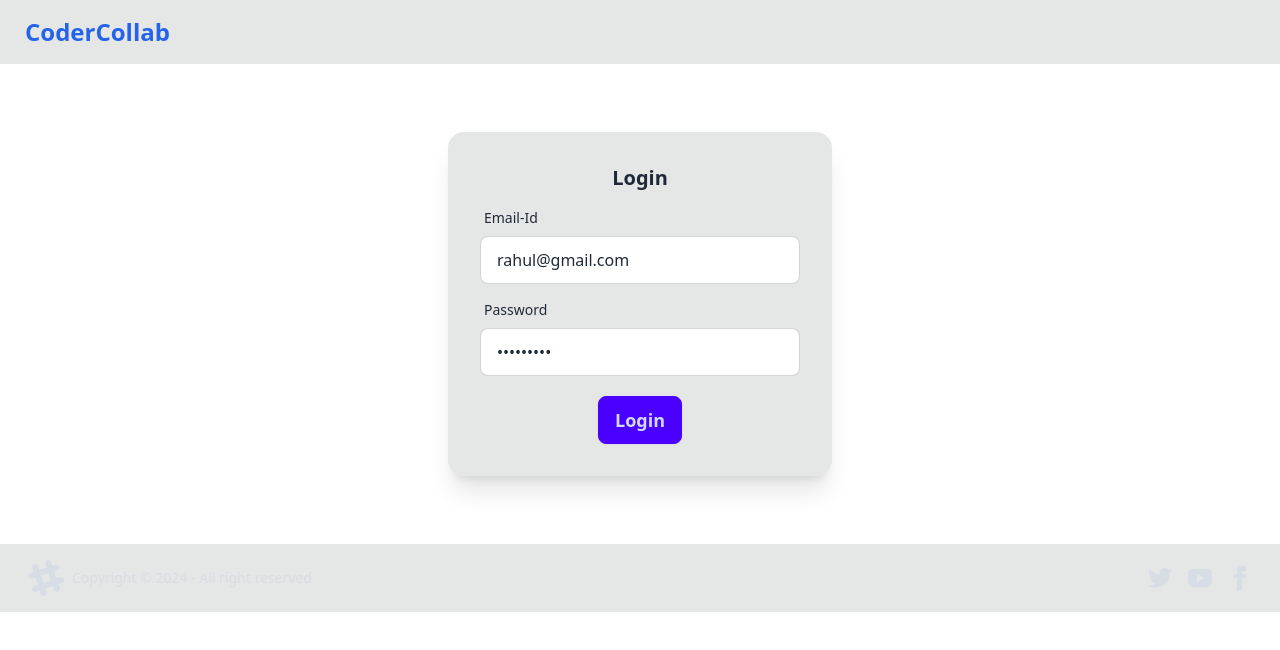
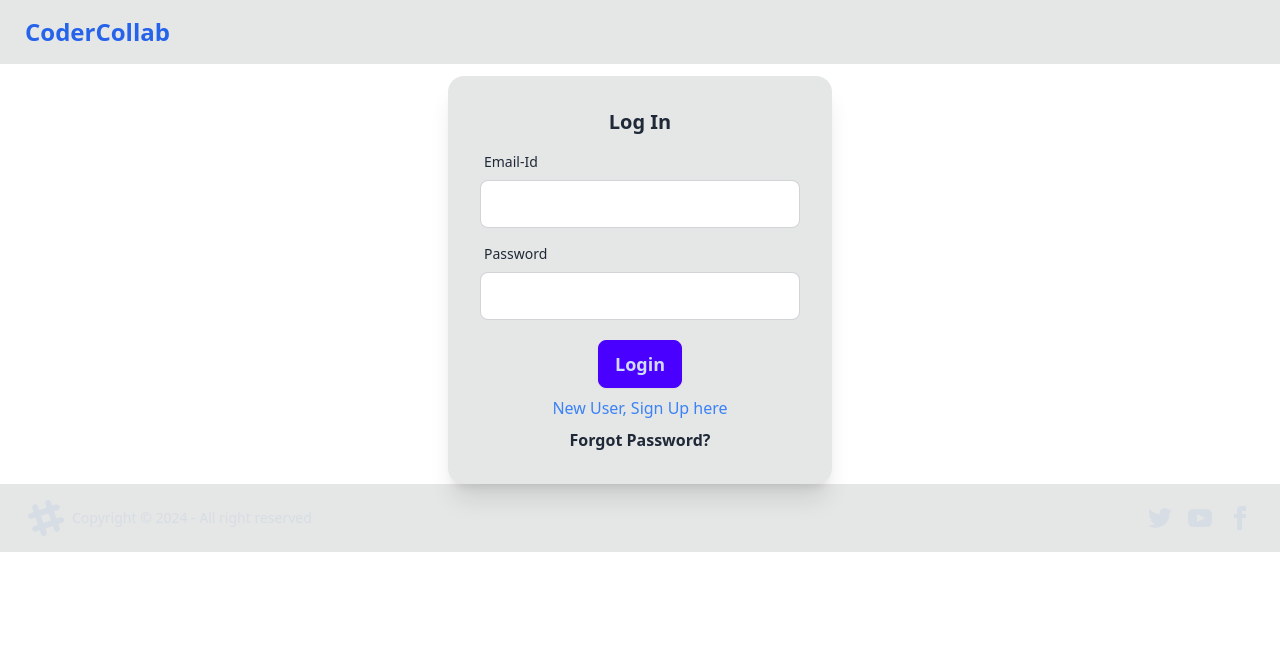
Before and after one commit to rahulpant2002/CoderCollab-Frontend, a React (Vite) app: page /login in a window 1280 px wide. Shown: the top 650 px of the page. Built offline with nearby package versions, Linux system fonts and the light colour scheme; no server answers.

Commit message:
Created SignUp and ForgotPassword feature

```diff
--- a/src/components/Login.jsx
+++ b/src/components/Login.jsx
@@ -6,12 +6,19 @@ import { useNavigate } from "react-router-dom";
 import { BACKEND_URL } from "../utils/constant";
 
 const Login = () => {
-    const [emailId, setEmailId] = useState("rahul@gmail.com");
-    const [password, setPassword] = useState("rahul@123");
+    const [firstName, setFirstName] = useState("");
+    const [lastName, setLastName] = useState("");
+    const [emailId, setEmailId] = useState("");
+    const [password, setPassword] = useState("");
+    const [newPassword, setNewPassword] = useState("");
     const [errorMessage, setErrorMessage] = useState(null);
+    const [isLogin, setIsLogin] = useState(true);
+    const [isForgotPassword, setIsForgotPassword] = useState(false);
+    const [toastMessage, setToastMessage] = useState();
 
     const dispatch = useDispatch();
     const navigate = useNavigate();
+
 
     const handleLogin = async()=>{
         try{
@@ -28,11 +35,62 @@ const Login = () => {
         }
     };
 
+    const handleSignUp = async()=>{
+        try{
+            await axios.post(BACKEND_URL + "/signup", {firstName, lastName, emailId, password}, {withCredentials : true});
+            setToastMessage(true)
+            setTimeout(()=>{
+                setToastMessage("User Signed Up Successfully.");
+                setEmailId("");
+                setPassword("");
+                setIsLogin(true);
+                setIsForgotPassword(false);
+            }, 2000)
+        }
+        catch(err){
+            setErrorMessage(err.response.data);
+        }
+    }
+
+    const handleForgotPassword = async()=>{
+        try{
+            await axios.put(BACKEND_URL + "/profile/forgotPassword", {firstName, lastName, emailId, newPassword}, {withCredentials : true});
+            setToastMessage("Password Set Successfully.");
+            setInterval(()=>{
+                setToastMessage("");
+                setEmailId("");
+                setPassword("");
+                setIsForgotPassword(false);
+                setIsLogin(true);
+            }, 2000);
+        }
+        catch(err){
+            setErrorMessage(err.response.data)
+        }
+    }
+
   return (
-    <div className="flex justify-center items-center h-[60vh]">
+    <div className="flex justify-center items-center mt-3">
         <div className="card bg-base-300 w-96 shadow-xl">
             <div className="card-body">
-                <h2 className="card-title justify-center font-bold text-xl">Login</h2>
+                <h2 className="card-title justify-center font-bold text-xl">{isForgotPassword ? "Forgot Password" : isLogin ? "Log In" : "Sign Up"}</h2>
+
+                {(!isLogin || isForgotPassword) &&   <>
+                        <label className="form-control w-full max-w-xs">
+                            <div className="label">
+                                <span className="label-text">First Name</span>
+                            </div>
+                            <input type="text" value={firstName} onChange={e => {setFirstName(e.target.value)}} className="input input-bordered w-full max-w-xs" />
+                        </label>
+
+                        <label className="form-control w-full max-w-xs">
+                            <div className="label">
+                                <span className="label-text">Last Name</span>
+                            </div>
+                            <input type="text" value={lastName} onChange={e => {setLastName(e.target.value)}} className="input input-bordered w-full max-w-xs" />
+                        </label>
+                    </>
+                }
 
                 <label className="form-control w-full max-w-xs">
                     <div className="label">
@@ -41,16 +99,47 @@ const Login = () => {
                     <input type="text" value={emailId} onChange={e => setEmailId(e.target.value)} className="input input-bordered w-full max-w-xs" />
                 </label>
 
-                <label className="form-control w-full max-w-xs">
+                {!isForgotPassword && <label className="form-control w-full max-w-xs">
                     <div className="label">
                         <span className="label-text">Password</span>
                     </div>
                     <input type="password" value={password} onChange={e => {setPassword(e.target.value)}} className="input input-bordered w-full max-w-xs" />
-                </label>
+                </label>}
+
+                {
+                  isForgotPassword &&  <label className="form-control w-full max-w-xs">
+                        <div className="label">
+                            <span className="label-text">New Password</span>
+                        </div>
+                        <input type="password" value={newPassword} onChange={e => {setNewPassword(e.target.value)}} className="input input-bordered w-full max-w-xs" />
+                    </label>
+                }
+
                 {errorMessage && <p className="text-red-600 text-lg">{errorMessage}</p>}
+
                 <div className="card-actions justify-center mt-3 ">
-                    <button className="btn btn-primary font-bold text-lg " onClick={handleLogin} >Login</button>
+                    <button className="btn btn-primary font-bold text-lg " onClick={ isLogin ? handleLogin : isForgotPassword ? handleForgotPassword : handleSignUp} >
+                        { isForgotPassword ? "OK" : isLogin ? "Login" : "Sign Up" }
+                    </button>
                 </div>
+
+                {<p className="text-center text-blue-500 cursor-pointer" onClick={()=>{
+                    setIsLogin(!isLogin)
+                    setIsForgotPassword(false)}}>
+                    {isLogin ? "New User, Sign Up here" : "Already a user, Log In here"}
+                </p>}
+
+                {
+                    !isForgotPassword && <p className="font-bold text-center cursor-pointer" onClick={()=>setIsForgotPassword(true)}>Forgot Password?</p>
+                }
+
+
+                {toastMessage && <div className="toast toast-top toast-center z-10">
+                    <div className="alert alert-success">
+                        <span>{toastMessage}</span>
+                    </div>
+                </div>}
+
             </div>
         </div>
     </div>
```
